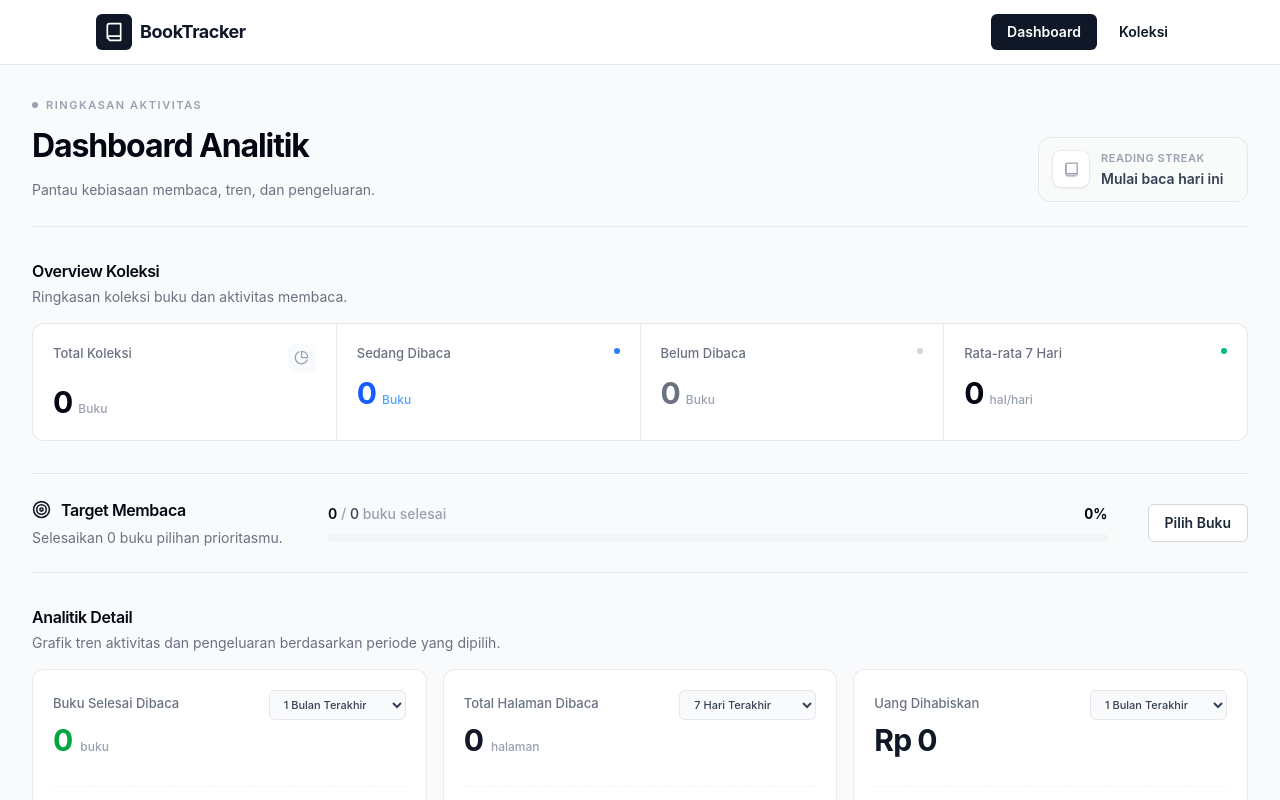
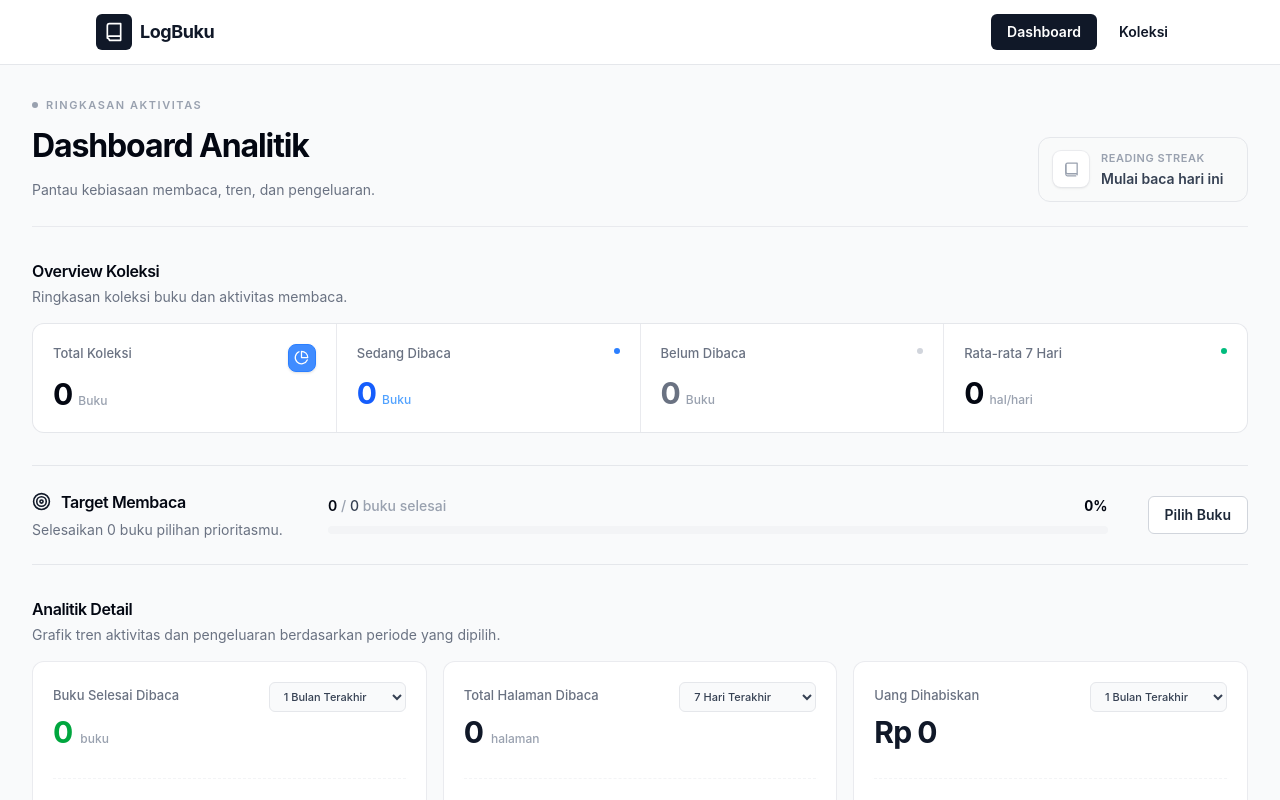
Before and after one commit to Habbatul/logbuku, a Nuxt app: page / in a window 1280 px wide. Shown: the top 800 px of the page. Built offline with nearby package versions, Linux system fonts and the light colour scheme.

Commit message:
feat: minor changes

```diff
--- a/app/layouts/default.vue
+++ b/app/layouts/default.vue
@@ -17,7 +17,7 @@
                         </div>
 
                         <span class="min-w-0 truncate text-[16px] font-bold tracking-tight text-gray-900 sm:text-lg">
-                            BookTracker
+                            LogBuku
                         </span>
                     </div>
 
--- a/app/pages/books.vue
+++ b/app/pages/books.vue
@@ -222,15 +222,19 @@
                     </button>
                 </div>
 
-                <div class="relative aspect-[2/2.5] w-full overflow-hidden bg-gray-100">
-                    <img v-if="book.imageUrl" :src="book.imageUrl" :alt="book.title" class="h-full w-full object-cover"
-                        @error="handleImageError" loading="lazy" />
+              <div class="relative aspect-[2/2.5] w-full overflow-hidden bg-white p-1.5">
+                    <div
+                        class="relative h-full w-full overflow-hidden rounded-lg border-[0.5px] border-gray-400 bg-white shadow-[0_1px_4px_rgba(15,23,42,0.3)]">
+                        <img v-if="book.imageUrl" :src="book.imageUrl" :alt="book.title"
+                            class="h-full w-full object-cover  brightness-[1] contrast-[0.8] saturate-[1]" @error="handleImageError" loading="lazy" />
 
-                    <div v-else class="flex h-full w-full items-center justify-center bg-gray-50 text-gray-300">
-                        <svg xmlns="http://www.w3.org/2000/svg" width="28" height="28" viewBox="0 0 24 24" fill="none"
-                            stroke="currentColor" stroke-width="1.6" stroke-linecap="round" stroke-linejoin="round">
-                            <path d="M4 19.5v-15A2.5 2.5 0 0 1 6.5 2H20v20H6.5a2.5 2.5 0 0 1 0-5H20" />
-                        </svg>
+                        <div v-else class="flex h-full w-full items-center justify-center bg-gray-50 text-gray-400">
+                            <svg xmlns="http://www.w3.org/2000/svg" width="28" height="28" viewBox="0 0 24 24"
+                                fill="none" stroke="currentColor" stroke-width="1" stroke-linecap="round"
+                                stroke-linejoin="round">
+                                <path d="M4 19.5v-15A2.5 2.5 0 0 1 6.5 2H20v20H6.5a2.5 2.5 0 0 0-1.5-5H20" />
+                            </svg>
+                        </div>
                     </div>
                 </div>
 
--- a/app/pages/index.vue
+++ b/app/pages/index.vue
@@ -74,9 +74,7 @@
                 <div class="group relative min-w-0 bg-white p-4 sm:p-5">
                     <div class="flex items-start justify-between gap-3">
                         <span class="min-w-0 truncate text-[13px] font-medium text-gray-500"> Total Koleksi </span>
-                        <button @click="isCategoryModalOpen = true"
-                            class="flex h-7 w-7 shrink-0 items-center justify-center rounded-md text-gray-400 bg-gray-50 transition-colors hover:bg-gray-50 hover:text-gray-900 focus:outline-none focus:ring-2 focus:ring-gray-900/10"
-                            title="Detail Topik">
+                       <button @click="isCategoryModalOpen = true" class="flex h-7 w-7 shrink-0 items-center justify-center rounded-lg border border-blue-500 bg-blue-500/90 text-white shadow-sm transition-all duration-200 hover:bg-blue-700 hover:border-blue-700 hover:shadow-md active:scale-95 focus:outline-none focus:ring-2 focus:ring-blue-500/30" title="Detail Topik" aria-label="Lihat detail topik">
                             <svg xmlns="http://www.w3.org/2000/svg" width="15" height="15" viewBox="0 0 24 24"
                                 fill="none" stroke="currentColor" stroke-width="2" stroke-linecap="round"
                                 stroke-linejoin="round">
@@ -85,7 +83,7 @@
                             </svg>
                         </button>
                     </div>
-                    <div class="mt-3 flex items-baseline gap-1.5">
+                    <div class="mt-1 flex items-baseline gap-1.5">
                         <span class="text-2xl font-bold tracking-[-0.03em] text-gray-950 sm:text-3xl"> {{ totalBooks }}
                         </span>
                         <span class="text-xs font-medium text-gray-400"> Buku </span>
```
